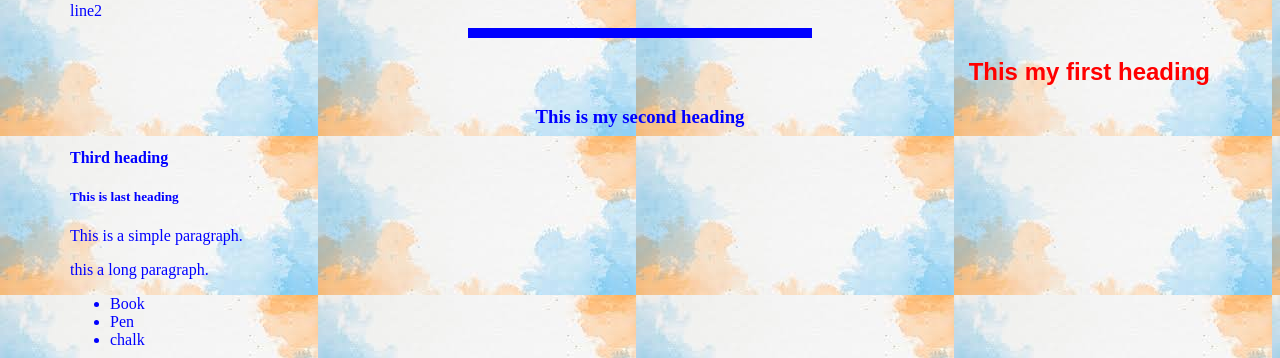
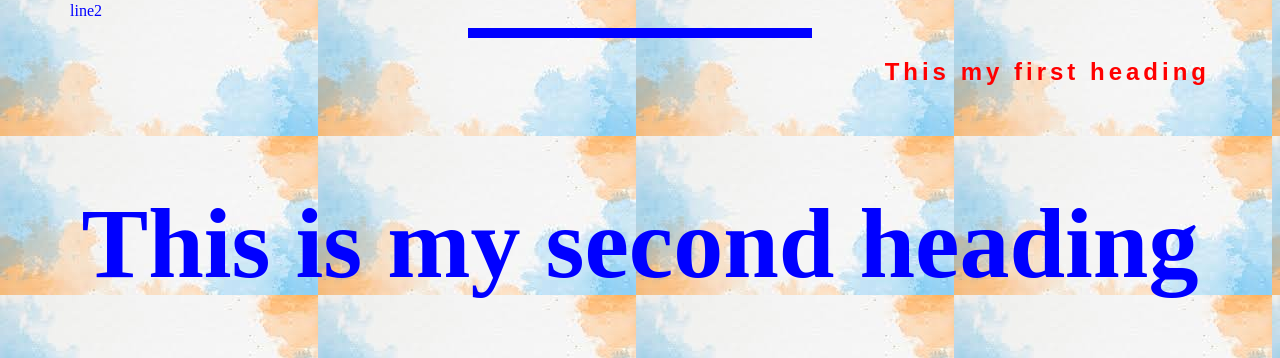
Before and after one commit to kubra27/learn-html, a plain HTML site: page my-page.html in a window 1280 px wide. Shown: the part 182-540 px from the top of the page. Drawn offline with Linux system fonts and the light colour scheme.

Commit message:
make changes in page using style

```diff
--- a/my-page.html
+++ b/my-page.html
@@ -16,8 +16,8 @@
     <h1 align="center">Horizontal lines</h1>
     Line1 <hr>
     line2 <hr width="30%" size="10" color="blue">
-    <h2 align="right" class="heading-1" style="font-family: Arial; color: red;font-weight: bolder;" >This my first heading</h2>
-    <h3 align="center" class="heading-2" style="impact">This is my second heading</h3>
+    <h2 align="right" class="heading-1" style="font-family: Arial; color: red;font-weight: bolder; letter-spacing: 4px;" >This my first heading</h2>
+    <h3 style="font-size: 100px;" align="center" class="heading-2" style="impact; color: blue; text-align: left; text-transform: lowercase;">This is my second heading</h3>
     <h4>Third heading</h4>
     <h5>This is last heading</h5>
 
@@ -34,7 +34,7 @@
     <ol id="unique list">
         <li>Book</li>
         <li>Pen</li>
-        <li>chalk</li>
+        <li>chalk</li
 
 
             </ol>
```
